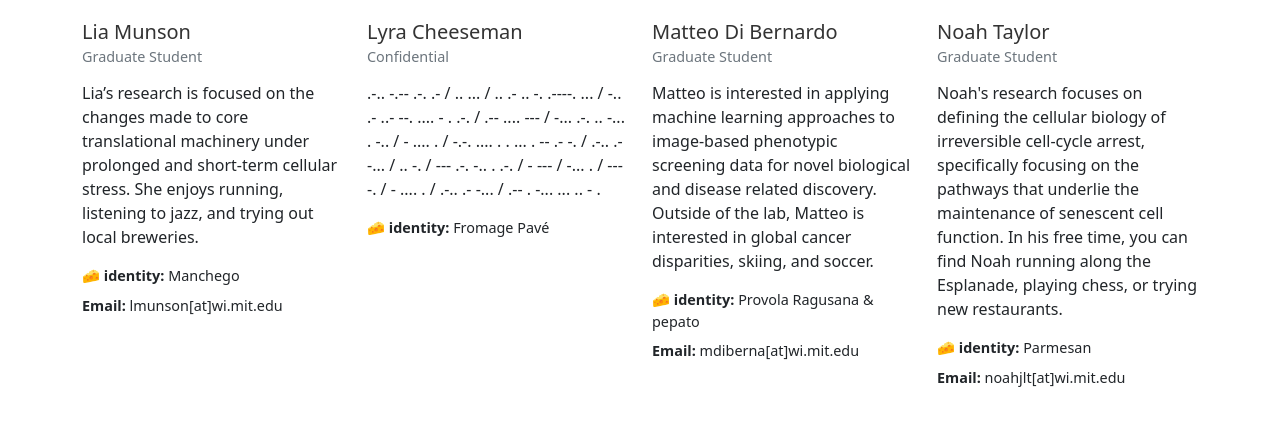
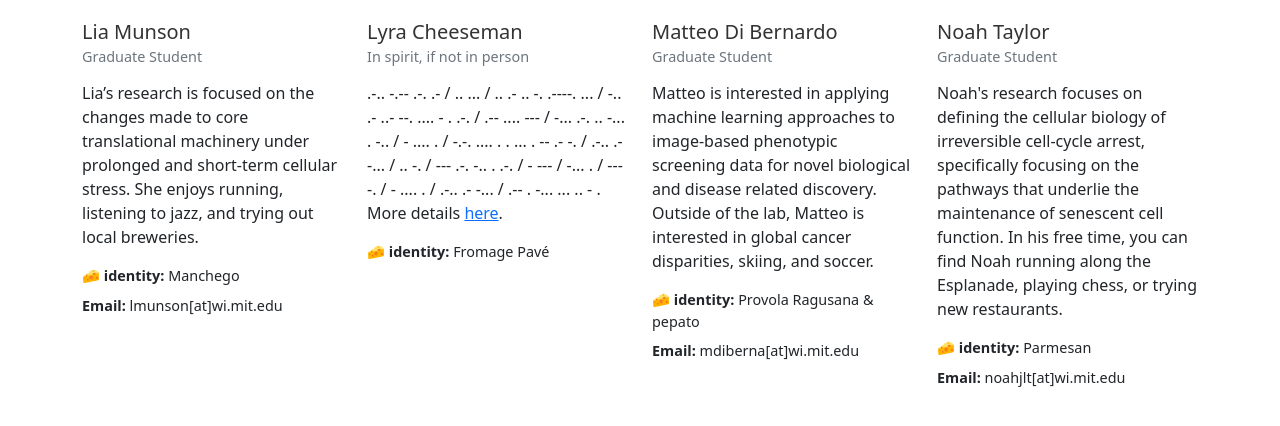
Before and after one commit to cheeseman-lab/cheeseman-lab.github.io, a Jekyll site: the page built from _pages/team.html, in a window 1280 px wide and 900 px high, scrolled down 2325 px, cut to the strip 213-669 px from the top of the window. Shown: the top 426 px of the strip. Built offline with Jekyll 4.4.1, drawn with Linux system fonts in a browser that asks for light colours.

Commit message:
change lyra

```diff
--- a/_data/team.yml
+++ b/_data/team.yml
@@ -150,10 +150,10 @@
 
 # Confidential
 - name: Lyra Cheeseman
-  pos: Confidential
+  pos: In spirit, if not in person
   id: lyra_cheeseman
   alum: false
-  bio: ".-.. -.-- .-. .- / .. ... / .. .- .. -. .----. ... / -.. .- ..- --. .... - . .-. / .-- .... --- / -... .-. .. -... . -.. / - .... . / -.-. .... . . ... . -- .- -. / .-.. .- -... / .. -. / --- .-. -.. . .-. / - --- / -... . / --- -. / - .... . / .-.. .- -... / .-- . -... ... .. - ."
+  bio: ".-.. -.-- .-. .- / .. ... / .. .- .. -. .----. ... / -.. .- ..- --. .... - . .-. / .-- .... --- / -... .-. .. -... . -.. / - .... . / -.-. .... . . ... . -- .- -. / .-.. .- -... / .. -. / --- .-. -.. . .-. / - --- / -... . / --- -. / - .... . / .-.. .- -... / .-- . -... ... .. - . More details <a href='https://morsecode.world/international/translator.html'>here</a>."
   cheese: "Fromage Pavé"
 
 # Alumni (in alphabetical order by last name)
```
